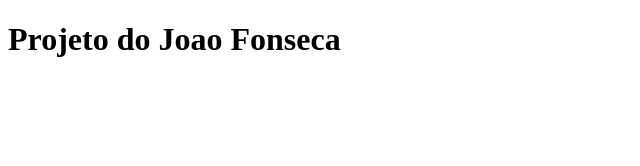
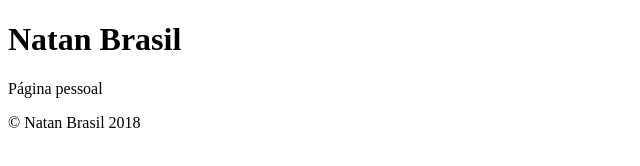
Before and after one commit to natanbrasil/meu-site, a plain HTML site: page index.html in a window 1280 px wide. Shown: the whole page, without its empty margins (0-640 px from the left). Drawn offline with Linux system fonts and the light colour scheme.

Commit message:
mensagem de copyright

```diff
--- a/index.html
+++ b/index.html
@@ -3,6 +3,10 @@
 	<head>
 	</head>
 	<body>
-		<h1>Projeto do Joao Fonseca</h1>
+		<h1>Natan Brasil</h1>
+		<p>Página pessoal</p>
+		<footer>
+				&copy; Natan Brasil 2018
+		</footer>
 	</body>
 </html>
```
